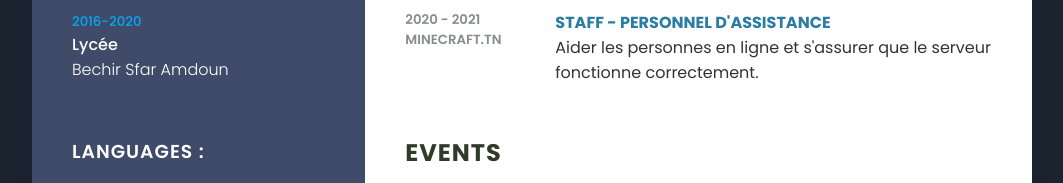
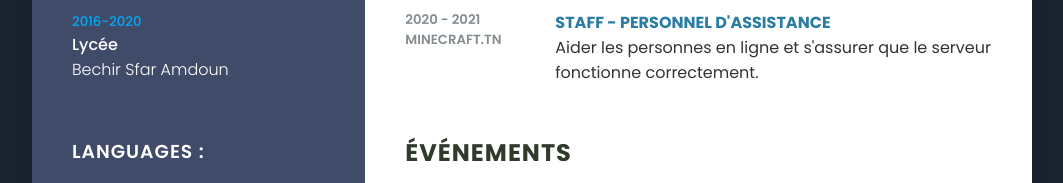
Before and after one commit to AzizJabri/AzizJabri.github.io, a plain HTML site: page french.html in a window 1280 px wide. Shown: the part 980-1163 px from the top of the page, without its empty margins (108-1171 px from the left). Drawn offline with Linux system fonts and the light colour scheme.

Commit message:
fixed events

```diff
--- a/french.html
+++ b/french.html
@@ -198,7 +198,7 @@
                 </div>
                 <div class="about">
 
-                    <h2 class="title2">Events</h2>
+                    <h2 class="title2">Événements</h2>
 
                     <div class="box">
                         <div class="year_company">
```
